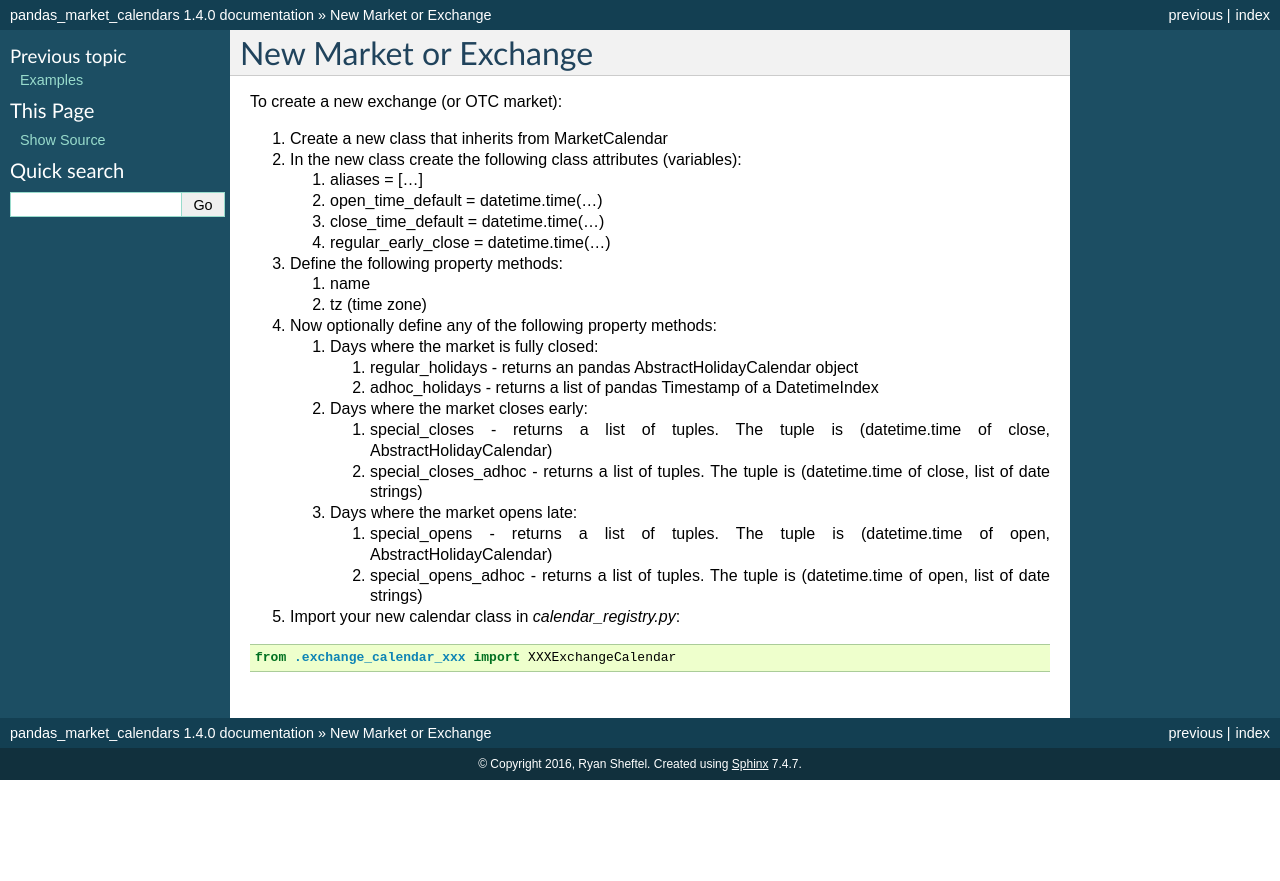
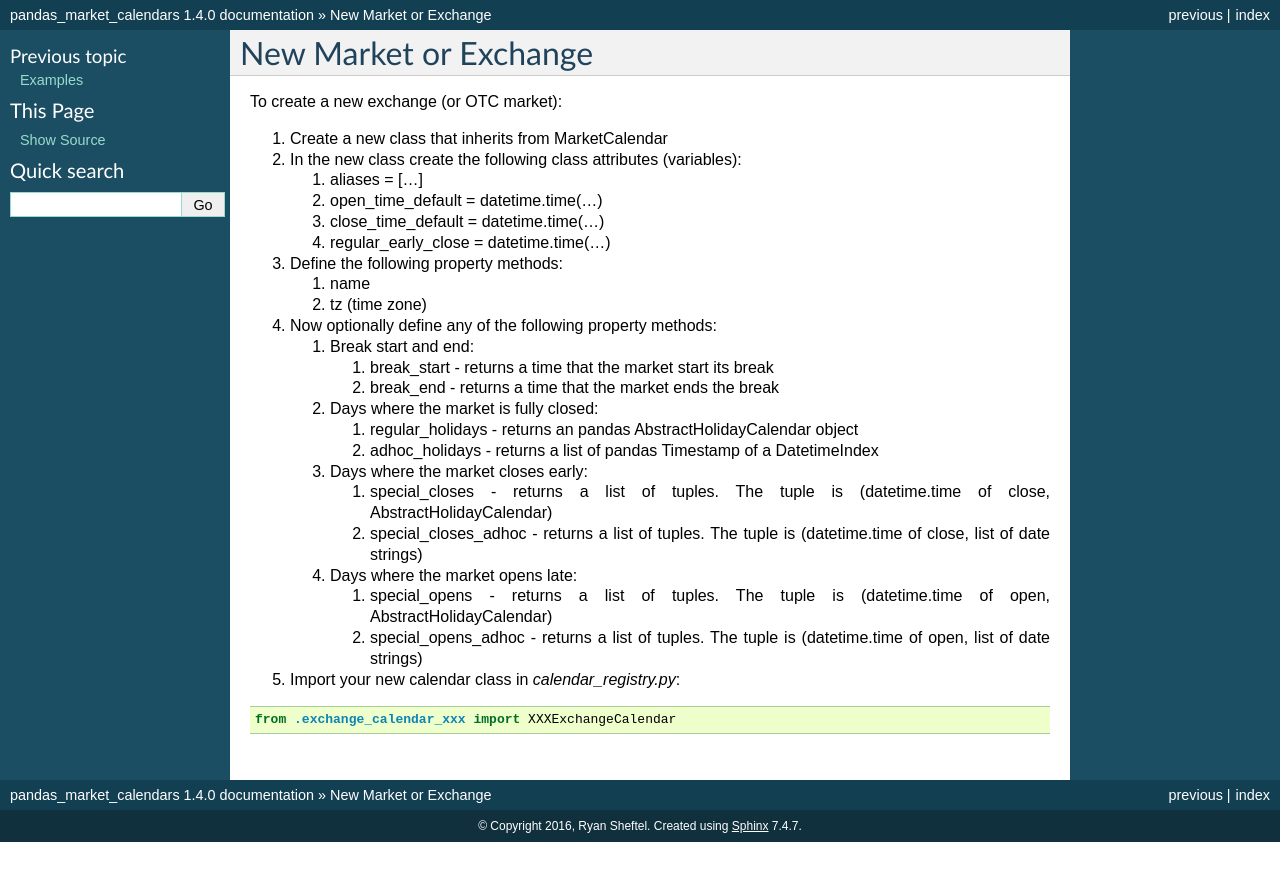
Before and after one commit to rsheftel/pandas_market_calendars, a Sphinx documentation site: the page built from docs/new_market.rst, in a window 1280 px wide. Shown: the top 881 px of the page. Built offline with Sphinx 7.4.7, drawn with Linux system fonts in a browser that asks for light colours.

Commit message:
Update documentation

```diff
--- a/README.rst
+++ b/README.rst
@@ -34,6 +34,9 @@ This package is a fork of the Zipline package from Quantopian and extracts just
 their excellent work to Quantopian.
 
 As of v1.0 this package only works with Python3. This is consistent with Pandas dropping support for Python2.
+
+As of v1.4 this package now has the concept of a break during the trading day. For example this can accommodate Asian
+markets that have a lunch break, or futures markets that are open 24 hours with a break in the day for trade processing.
 
 Source location
 ~~~~~~~~~~~~~~~
--- a/docs/new_market.rst
+++ b/docs/new_market.rst
@@ -16,6 +16,11 @@ To create a new exchange (or OTC market):
    #. tz (time zone)
 
 #. Now optionally define any of the following property methods:
+
+   #. Break start and end:
+
+      #. break_start - returns a time that the market start its break
+      #. break_end - returns a time that the market ends the break
 
    #. Days where the market is fully closed:
 
```
